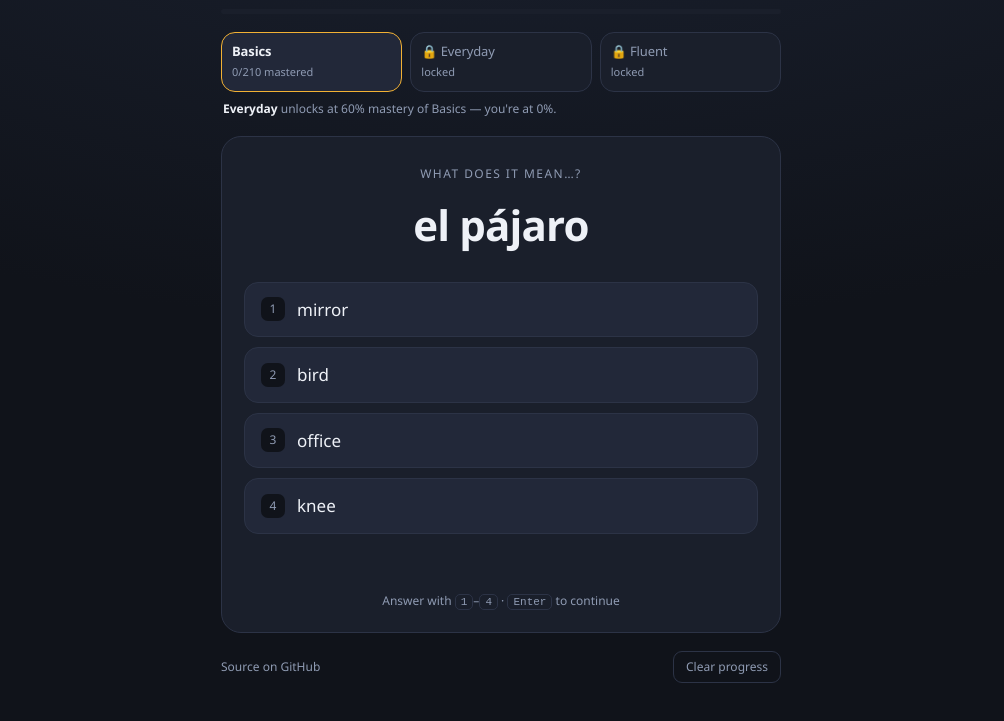
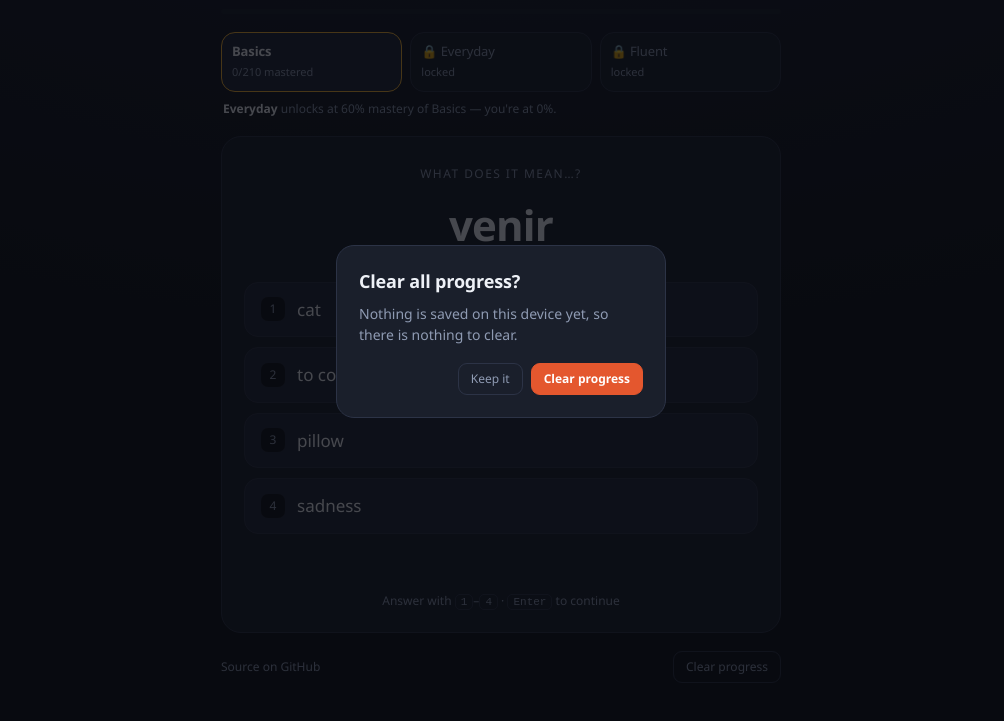
Before and after one commit to ryan-mapa/vocabulario, a website with bundled scripts: page index.html in a window 1280 px wide. Both pictures are taken after a click on the button "Clear progress". Shown: the part 181-902 px from the top of the page, without its empty margins (139-1143 px from the left). Built offline with nearby package versions, Linux system fonts and the light colour scheme.

Commit message:
Confirm before clearing progress
Clear progress wiped everything on one stray click, with no undo and no copy
anywhere else. It now opens a dialog first.

The message names what is actually at stake rather than asking a generic "are
you sure" -- how many words carry progress, the best score, that every stage
relocks, and that the data lives only in this browser so nothing can restore
it. With an empty save it says so instead, rather than threatening loss that
cannot happen.

Uses a native <dialog> with showModal(): focus moves into it and is trapped,
Escape closes it, and the backdrop dims the game. Focus defaults to "Keep it",
so a stray Return keeps the data instead of destroying it, and the destructive
button is the only one carrying the danger colour. The document keydown
handler returns early while the dialog is open, or 1-4 and Return would
answer the question behind it.

Confirming also resets the selected stage and repopulates the deck list, since
everything relocks and the depth dots all go back to one.

Verified: Escape and "Keep it" both leave all 22 seeded words intact,
confirming drops to 0 with stages back to [open, locked, locked], and the
dialog keeps a margin off the screen edge at 320px.

Co-Authored-By: Claude Opus 5 <noreply@anthropic.com>
Claude-Session: https://claude.ai/code/session_01UuSSRKqwZmr6LXCnH5oMw8

```diff
--- a/index.html
+++ b/index.html
@@ -65,6 +65,14 @@
       <a class="source-link" href="https://github.com/ryan-mapa/vocabulario" target="_blank" rel="noopener noreferrer">Source on GitHub</a>
       <button class="ghost" id="reset" type="button">Clear progress</button>
     </footer>
+    <dialog class="confirm" id="confirm-reset" aria-labelledby="confirm-title">
+      <h2 id="confirm-title">Clear all progress?</h2>
+      <p class="confirm-body" id="confirm-body"></p>
+      <div class="confirm-actions">
+        <button class="ghost" id="confirm-cancel" type="button" autofocus>Keep it</button>
+        <button class="danger" id="confirm-clear" type="button">Clear progress</button>
+      </div>
+    </dialog>
   </main>
 
   <script type="module" src="main.js"></script>
--- a/main.js
+++ b/main.js
@@ -28,7 +28,11 @@ const ui = {
   summaryStreak: el('summary-streak'),
   summaryMastered: el('summary-mastered'),
   again: el('again'),
-  reset: el('reset')
+  reset: el('reset'),
+  confirmDialog: el('confirm-reset'),
+  confirmBody: el('confirm-body'),
+  confirmCancel: el('confirm-cancel'),
+  confirmClear: el('confirm-clear')
 };
 
 let store = load();
@@ -233,6 +237,7 @@ function showSummary() {
 }
 
 document.addEventListener('keydown', (event) => {
+  if (ui.confirmDialog.open) return; // the dialog owns the keyboard while it is up
   if (event.key >= '1' && event.key <= '4' && !ui.play.hidden) {
     const button = ui.choices.children[Number(event.key) - 1];
     if (button && !button.disabled) button.click();
@@ -247,7 +252,22 @@ ui.deck.addEventListener('change', startGame);
 ui.direction.addEventListener('change', startGame);
 ui.again.addEventListener('click', startGame);
 ui.reset.addEventListener('click', () => {
+  const tracked = Object.keys(store.cards).length;
+  ui.confirmBody.textContent = tracked
+    ? `This erases progress on ${tracked} word${tracked === 1 ? '' : 's'} and a best score of ` +
+      `${store.best.score}, and relocks every stage. It is saved only in this browser, ` +
+      `so there is no copy to restore from.`
+    : 'Nothing is saved on this device yet, so there is nothing to clear.';
+  ui.confirmDialog.showModal();
+});
+
+ui.confirmCancel.addEventListener('click', () => ui.confirmDialog.close());
+
+ui.confirmClear.addEventListener('click', () => {
+  ui.confirmDialog.close();
   store = reset();
+  stage = 0;
+  populateDecks();
   startGame();
 });
 
--- a/style.css
+++ b/style.css
@@ -221,6 +221,35 @@ select {
 .source-link:hover { color: var(--oro); text-decoration: underline; }
 kbd { background: var(--panel); border: 1px solid var(--line); border-radius: 5px; padding: 1px 5px; font-size: 11px; }
 
+/* Clearing progress is irreversible and there is no backup, so it asks first
+   and names exactly what is about to go. */
+.confirm {
+  /* keeps a margin off the screen edge on a narrow phone */
+  max-width: min(330px, calc(100vw - 32px));
+  padding: 22px;
+  color: var(--ink);
+  background: var(--panel);
+  border: 1px solid var(--line);
+  border-radius: 18px;
+}
+.confirm::backdrop { background: rgba(6, 8, 13, 0.72); }
+.confirm h2 { margin: 0 0 8px; font-size: 18px; letter-spacing: -0.01em; }
+.confirm-body { margin: 0 0 18px; font-size: 14px; line-height: 1.5; color: var(--muted); }
+.confirm-actions { display: flex; gap: 8px; justify-content: flex-end; }
+
+.danger {
+  font: inherit;
+  font-size: 12px;
+  font-weight: 600;
+  color: #fff;
+  background: var(--rojo);
+  border: 1px solid var(--rojo);
+  border-radius: 9px;
+  padding: 6px 12px;
+  cursor: pointer;
+}
+.danger:hover { filter: brightness(1.1); }
+
 .ghost {
   font: inherit;
   font-size: 12px;
```
